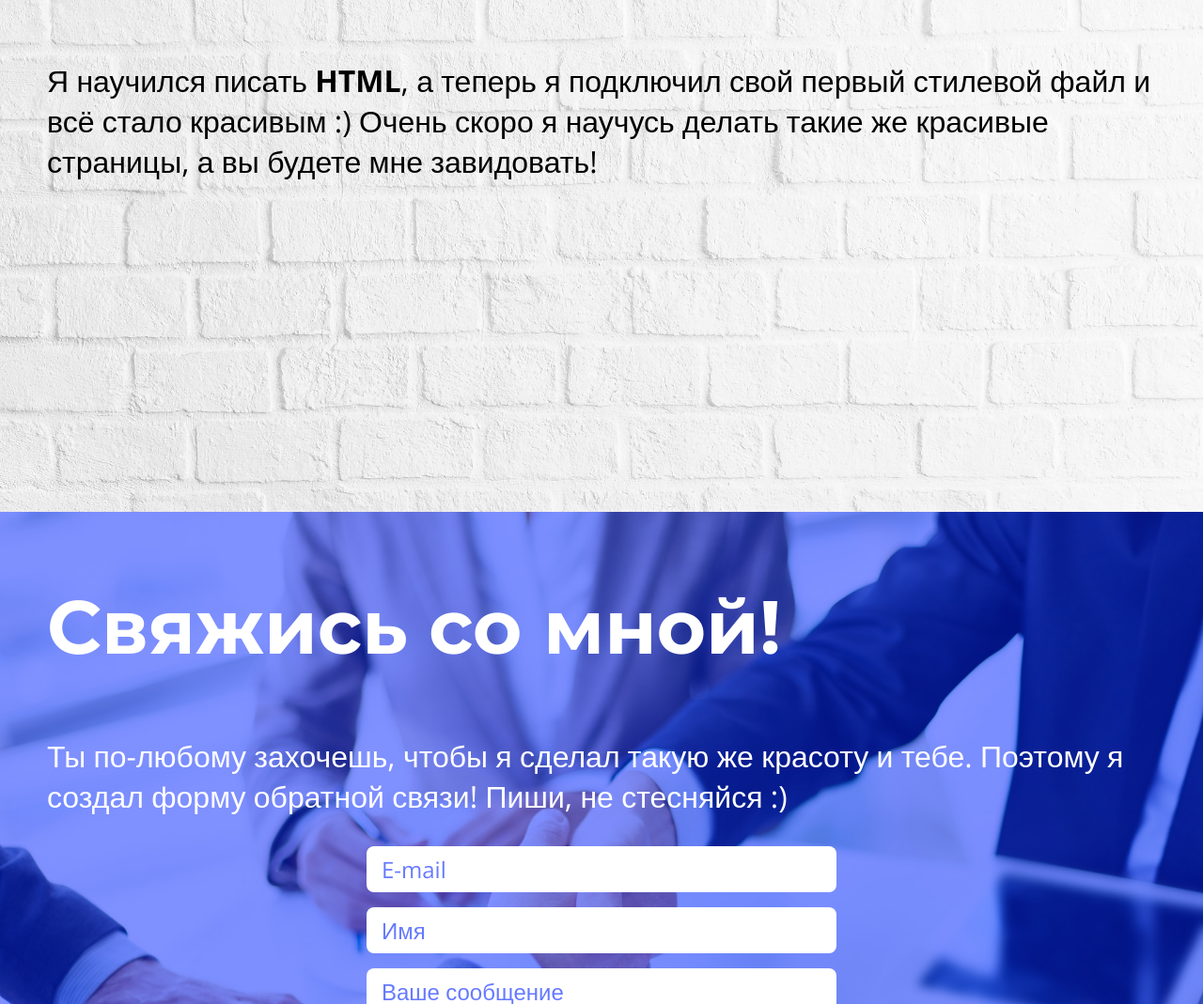
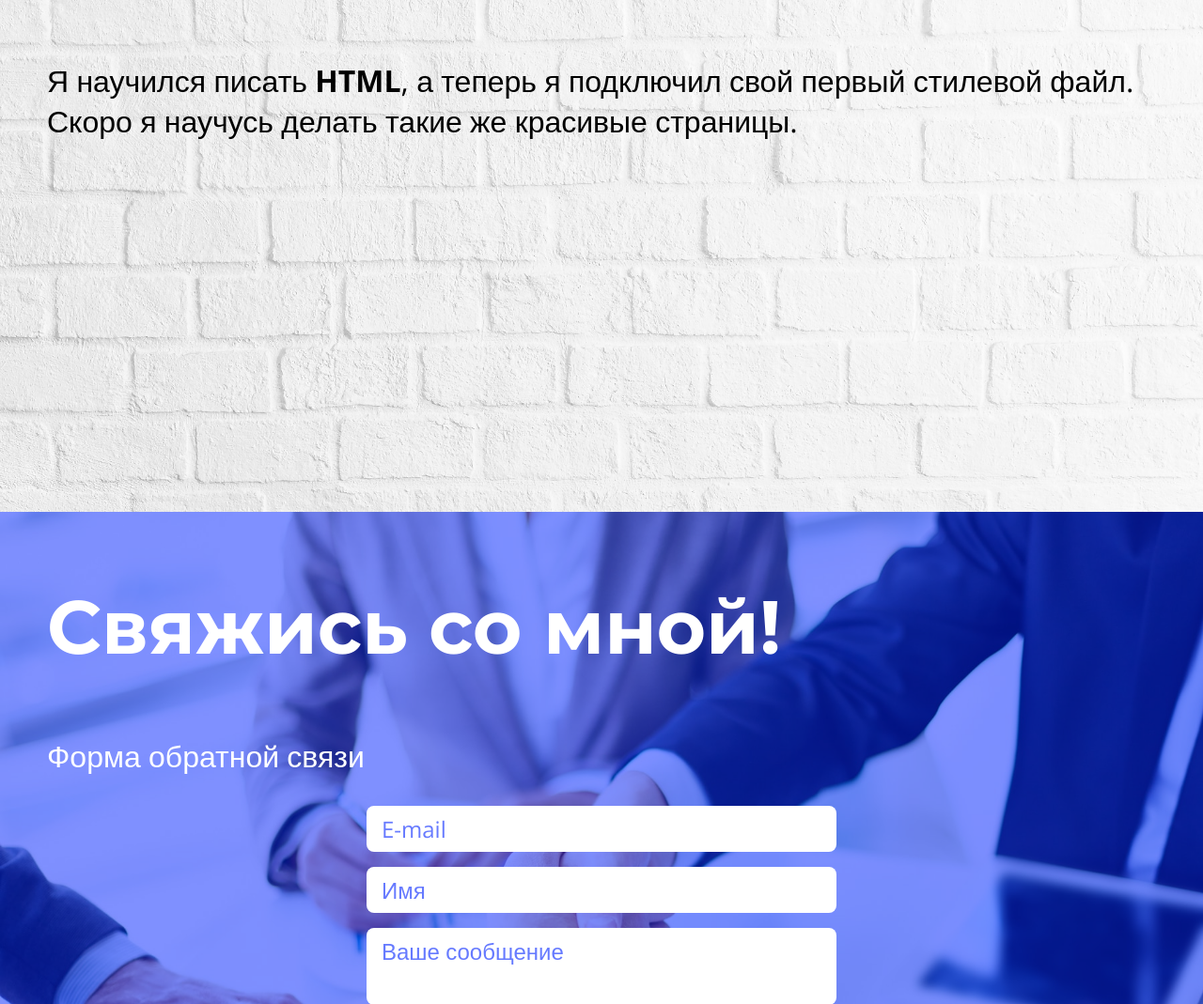
Before and after one commit to leonidzelenin/firstCSS, a plain HTML site: page index.html in a window 1280 px wide. Shown: the part 1087-2156 px from the top of the page at 94% size. Drawn offline with nearby package versions, Linux system fonts and the light colour scheme.

Commit message:
Update index.html

```diff
--- a/index.html
+++ b/index.html
@@ -11,11 +11,11 @@
   </header>
   <article class="article article_whitebg article_first">
     <h2 class="black">Это моя первая<br>страница!</h2>
-    <p class="black">Я научился писать <strong>HTML</strong>, а теперь я подключил свой первый стилевой файл и всё стало красивым :) Очень скоро я научусь делать такие же красивые страницы, а вы будете мне завидовать!</p>
+    <p class="black">Я научился писать <strong>HTML</strong>, а теперь я подключил свой первый стилевой файл. Скоро я научусь делать такие же красивые страницы.</p>
   </article>
   <article class="article article_bluebg article_second">
     <h2 class="white">Свяжись со мной!</h2>
-    <p class="white">Ты по-любому захочешь, чтобы я сделал такую же красоту и тебе. Поэтому я создал форму обратной связи! Пиши, не стесняйся :)</p>
+    <p class="white">Форма обратной связи</p>
     <form class="form">
       <input type="email" class="form_input" placeholder="E-mail">
       <input type="text" class="form_input" placeholder="Имя">
```
